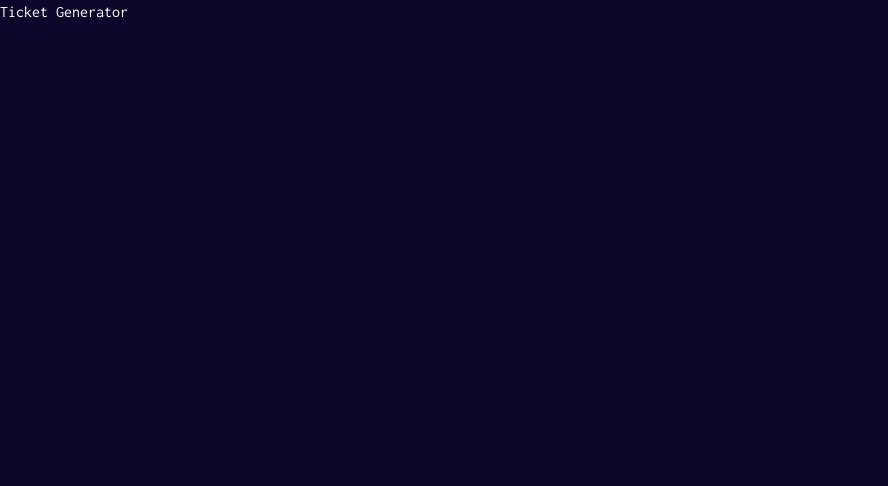
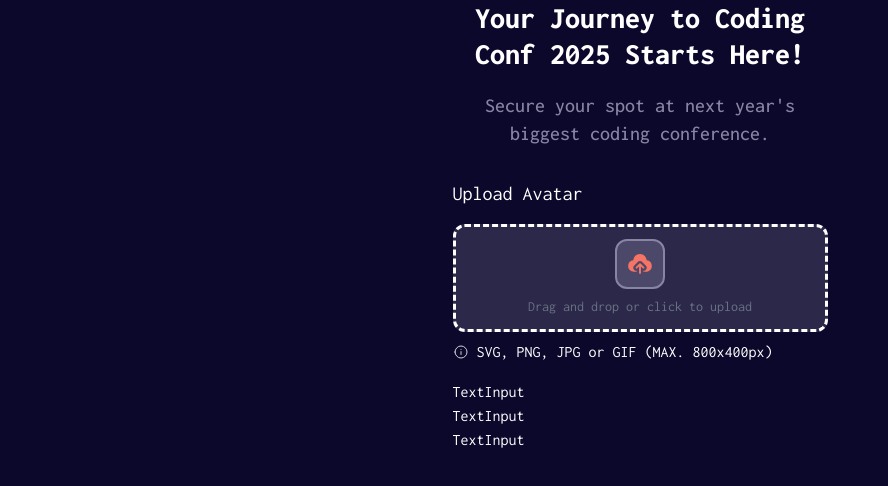
Before and after one commit to miguelriverasarmiento/Ticket-generator, a React (Vite) app: page / in a window 1280 px wide. Shown: the top 486 px of the page, without its empty margins (0-888 px from the left). Built offline with nearby package versions, Linux system fonts and the light colour scheme.

Commit message:
Agrego upload input

```diff
--- a/src/App.tsx
+++ b/src/App.tsx
@@ -1,8 +1,10 @@
+import TicketFormPage from './components/ticketFormPage/TicketFormPage'
+
 function App() {
 
   return (
     <>
-      <h1>Ticket Generator</h1>
+      <TicketFormPage />
     </>
   )
 }
--- /dev/null
+++ b/src/components/form/Form.tsx
@@ -0,0 +1,15 @@
+import UploadInput from "./UploadInput"
+import TextInput from "./TextInput"
+
+const Form = () => {
+  return (
+    <div>
+        <UploadInput />
+        <TextInput />
+        <TextInput />
+        <TextInput />
+    </div>
+  )
+}
+
+export default Form
--- /dev/null
+++ b/src/components/form/TextInput.tsx
@@ -0,0 +1,7 @@
+const TextInput = () => {
+  return (
+    <div>TextInput</div>
+  )
+}
+
+export default TextInput
--- /dev/null
+++ b/src/components/form/UploadInput.tsx
@@ -0,0 +1,20 @@
+const UploadInput = () => {
+  return (
+    <div className="mb-4">
+        <p className="mb-4 text-xl">Upload Avatar</p>
+        <label className="border-3 border-dashed px-4 py-3 block w-full border-Neutral-0 bg-Neutral-700/50 hover:bg-Neutral-700 rounded-xl cursor-pointer mb-2">
+            <div className="bg-Neutral-700 size-[50px] grid place-content-center rounded-xl border-2 border-Neutral-500 mb-2 mx-auto">
+                <img src="/assets/images/icon-upload.svg" alt="icon upload" />
+            </div>
+            <input className="hidden" type="file" />
+            <span className="text-center block text-gray-500 text-sm">Drag and drop or click to upload</span>
+        </label>
+        <div className="flex gap-2">
+          <img src="/assets/images/icon-info.svg" alt="icon info"/>
+          <p>SVG, PNG, JPG or GIF (MAX. 800x400px)</p>
+        </div>
+    </div>
+  )
+}
+
+export default UploadInput
--- /dev/null
+++ b/src/components/ticketFormPage/Hero.tsx
@@ -0,0 +1,10 @@
+const Hero = () => {
+  return (
+    <div className="mb-8">
+        <h2 className="text-3xl text-center font-extrabold mb-5">Your Journey to Coding Conf 2025 Starts Here!</h2>
+        <p className="text-xl text-center text-Neutral-500 font-medium">Secure your spot at next year's biggest coding conference.</p>
+    </div>
+  )
+}
+
+export default Hero
--- /dev/null
+++ b/src/components/ticketFormPage/TicketFormPage.tsx
@@ -0,0 +1,13 @@
+import Hero from './Hero'
+import Form from '../form/Form'
+
+const TicketFormPage = () => {
+  return (
+    <section className='w-[375px] mx-auto'>
+      <Hero />
+      <Form />
+    </section>
+  )
+}
+
+export default TicketFormPage
```
